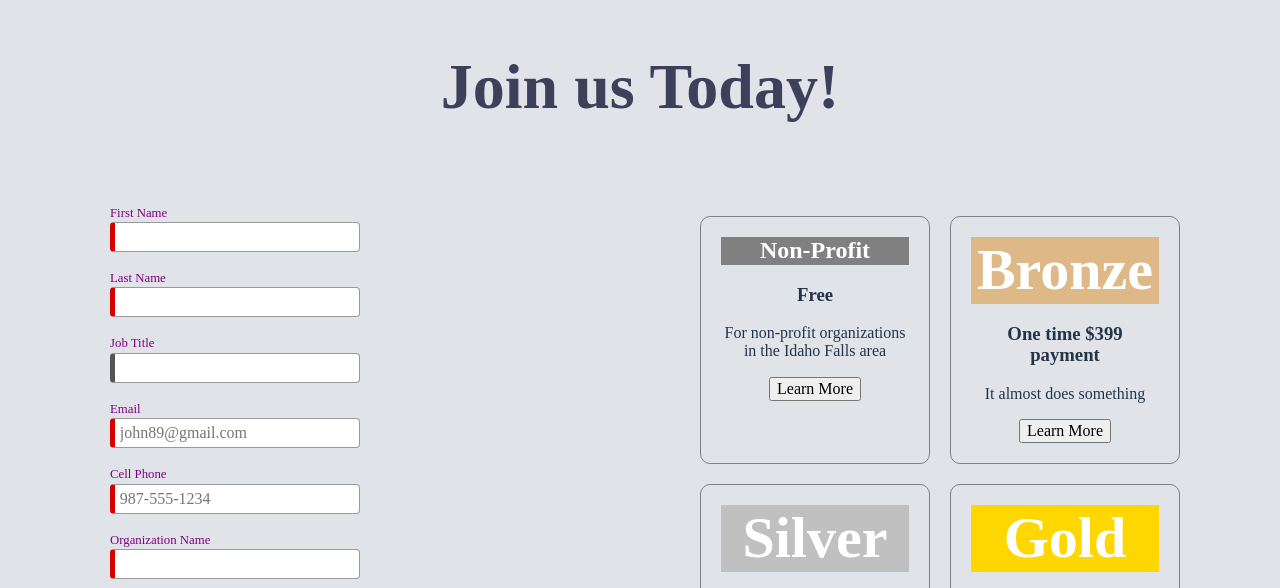
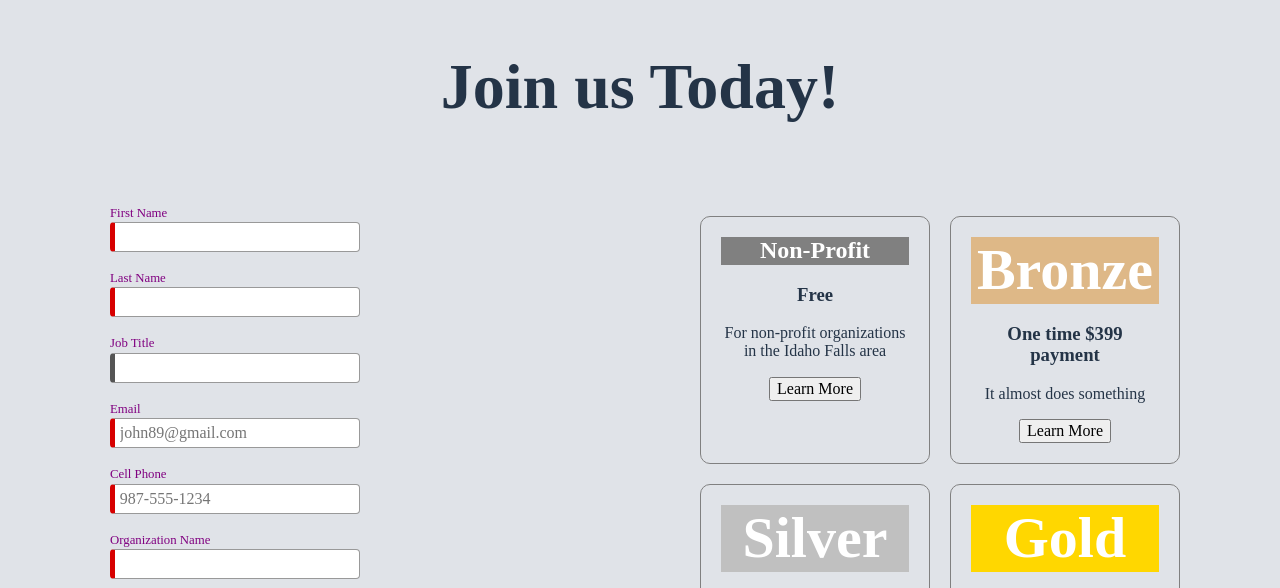
Before and after one commit to Zombievex/wdd231, a plain HTML site: page chamber/join.html in a window 1280 px wide. Shown: the part 148-736 px from the top of the page. Drawn offline with Linux system fonts and the light colour scheme.

Commit message:
More fixes

```diff
--- a/chamber/styles/join.css
+++ b/chamber/styles/join.css
@@ -5,7 +5,6 @@ html {
 }
 
 h1 {
-  color: #3D405B;
   text-align: center;
 }
 
```
